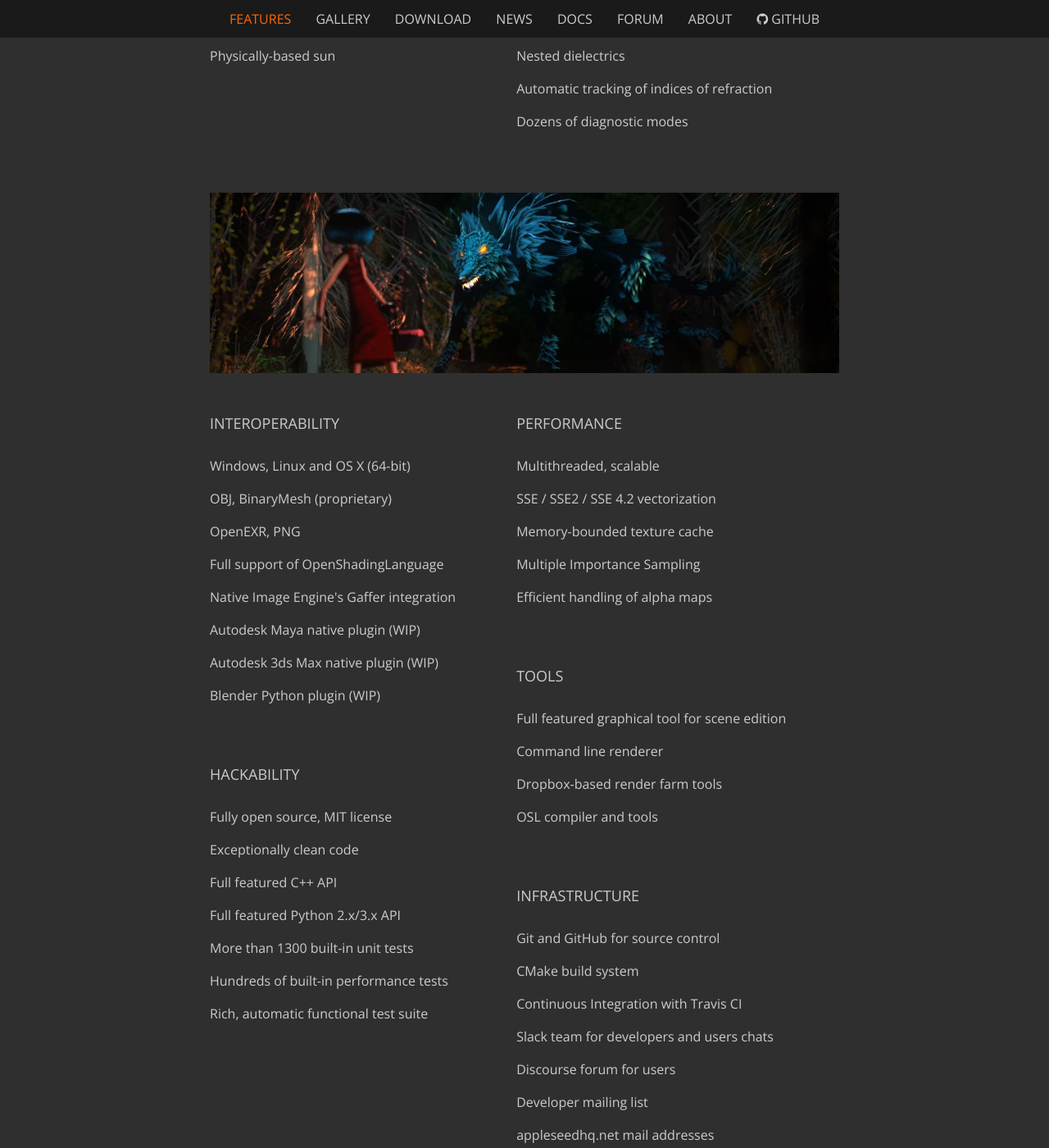
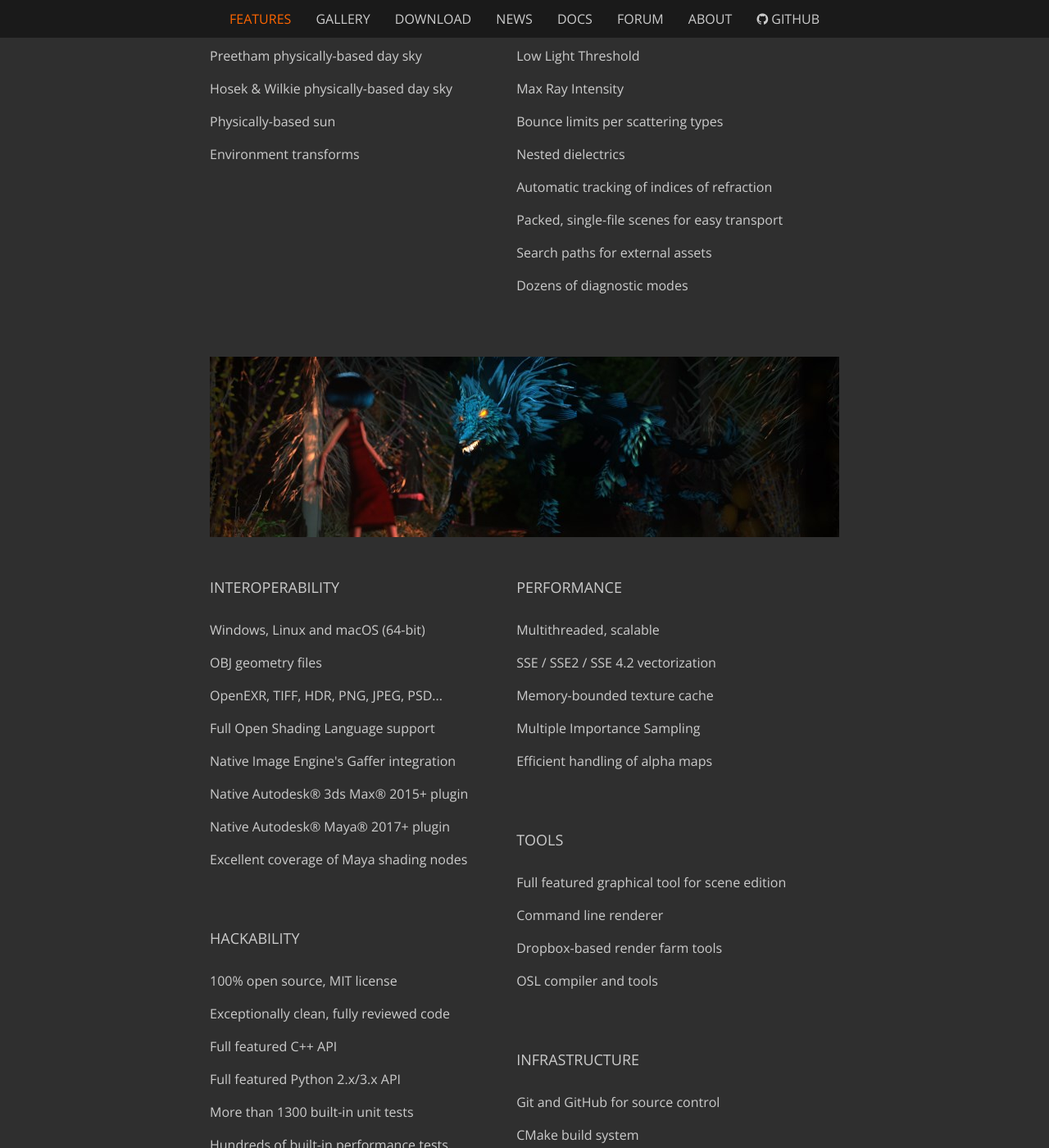
Before and after one commit to appleseedhq/appleseedhq.github.io, a Jekyll site: the page built from features.md, in a window 1280 px wide and 1400 px high, scrolled down 2976 px. Shown: the whole window at 82% size. Built offline with Jekyll 4.4.1, drawn with Linux system fonts in a browser that asks for light colours; nearby versions of some CDN libraries; some of the changed text lies outside the part shown.

Commit message:
Update feature list

```diff
--- a/_layouts/features.html
+++ b/_layouts/features.html
@@ -33,9 +32,11 @@
                             <h3>Subsurface Scattering</h3>
                             <ul>
                                 <li>Raytraced Subsurface Scattering</li>
+                                <li>Animation-friendly</li>
                                 <li>No precomputation or storage</li>
                                 <li>Available in interactive rendering</li>
-                                <li>Available in OSL shaders</li>
+                                <li>Exposed to OSL shaders</li>
+                                <li>Support for SSS sets</li>
                             </ul>
                         </div>
                     </div>
@@ -55,11 +56,13 @@
                                 <li>Anisotropic Ashikhmin-Shirley BRDF</li>
                                 <li>Kelemen BRDF</li>
                                 <li>Glossy BRDF</li>
-                                <li>Advanced metal BRDF</li>
-                                <li>Advanced glass BSDF</li>
+                                <li>Physically-based metal BRDF</li>
+                                <li>Physically-based plastic BRDF</li>
+                                <li>Physically-based glass BSDF</li>
                                 <li>Disney's layered BRDF</li>
                                 <li>Velvet BRDF</li>
-                                <li>Arbitrary mixture of BRDFs</li>
+                                <li>Arbitrary mixtures of BRDFs</li>
+                                <li>Highlight falloff control for several models</li>
                             </ul>
                         </div>
                         <div class="block">
@@ -106,6 +109,7 @@
                                 <li>Preetham physically-based day sky</li>
                                 <li>Hosek & Wilkie physically-based day sky</li>
                                 <li>Physically-based sun</li>
+                                <li>Environment transforms</li>
                             </ul>
                         </div>
                     </div>
@@ -122,21 +126,24 @@
                         <div class="block">
                             <h3>Production Features</h3>
                             <ul>
-                                <li>Open Shading Language</li>
+                                <li>Open Shading Language (OSL)</li>
                                 <li>OSL shader library</li>
                                 <li>Disney's SeExpr expressions</li>
-                                <li>Rule-based render layers</li>
+                                <li>AOVs</li>
                                 <li>Hierarchical instancing</li>
                                 <li>Per-instance visibility flags</li>
                                 <li>Alpha mapping</li>
                                 <li>Automatic color space conversions</li>
-                                <li>Ray bias</li>
+                                <li>Ray differentials</li>
+                                <li>Ray Bias</li>
                                 <li>Light Near Start</li>
                                 <li>Low Light Threshold</li>
                                 <li>Max Ray Intensity</li>
-                                <li>Separate Bounce Limits</li>
+                                <li>Bounce limits per scattering types</li>
                                 <li>Nested dielectrics</li>
                                 <li>Automatic tracking of indices of refraction</li>
+                                <li>Packed, single-file scenes for easy transport</li>
+                                <li>Search paths for external assets</li>
                                 <li>Dozens of diagnostic modes</li>
                             </ul>
                         </div>
@@ -151,21 +158,21 @@
                         <div class="block">
                             <h3>Interoperability</h3>
                             <ul>
-                                <li>Windows, Linux and OS X (64-bit)</li>
-                                <li>OBJ, BinaryMesh (proprietary)</li>
-                                <li>OpenEXR, PNG</li>
-                                <li>Full support of OpenShadingLanguage</li>
+                                <li>Windows, Linux and macOS (64-bit)</li>
+                                <li>OBJ geometry files</li>
+                                <li>OpenEXR, TIFF, HDR, PNG, JPEG, PSD...</li>
+                                <li>Full Open Shading Language support</li>
                                 <li>Native Image Engine's Gaffer integration</li>
-                                <li>Autodesk Maya native plugin (WIP)</li>
-                                <li>Autodesk 3ds Max native plugin (WIP)</li>
-                                <li>Blender Python plugin (WIP)</li>
+                                <li>Native Autodesk® 3ds Max® 2015+ plugin</li>
+                                <li>Native Autodesk® Maya® 2017+ plugin</li>
+                                <li>Excellent coverage of Maya shading nodes</li>
                             </ul>
                         </div>
                         <div class="block">
                             <h3>Hackability</h3>
                             <ul>
-                                <li>Fully open source, MIT license</li>
-                                <li>Exceptionally clean code</li>
+                                <li>100% open source, MIT license</li>
+                                <li>Exceptionally clean, fully reviewed code</li>
                                 <li>Full featured C++ API</li>
                                 <li>Full featured Python 2.x/3.x API</li>
                                 <li>More than 1300 built-in unit tests</li>
@@ -200,7 +207,7 @@
                                 <li>Git and GitHub for source control</li>
                                 <li>CMake build system</li>
                                 <li>Continuous Integration with Travis CI</li>
-                                <li>Slack team for developers and users chats</li>
+                                <li>Slack team for developers</li>
                                 <li>Discourse forum for users</li>
                                 <li>Developer mailing list</li>
                                 <li>appleseedhq.net mail addresses</li>
```
Also changed, not shown: other parts of _layouts/features.html (+0 -1 lines).
